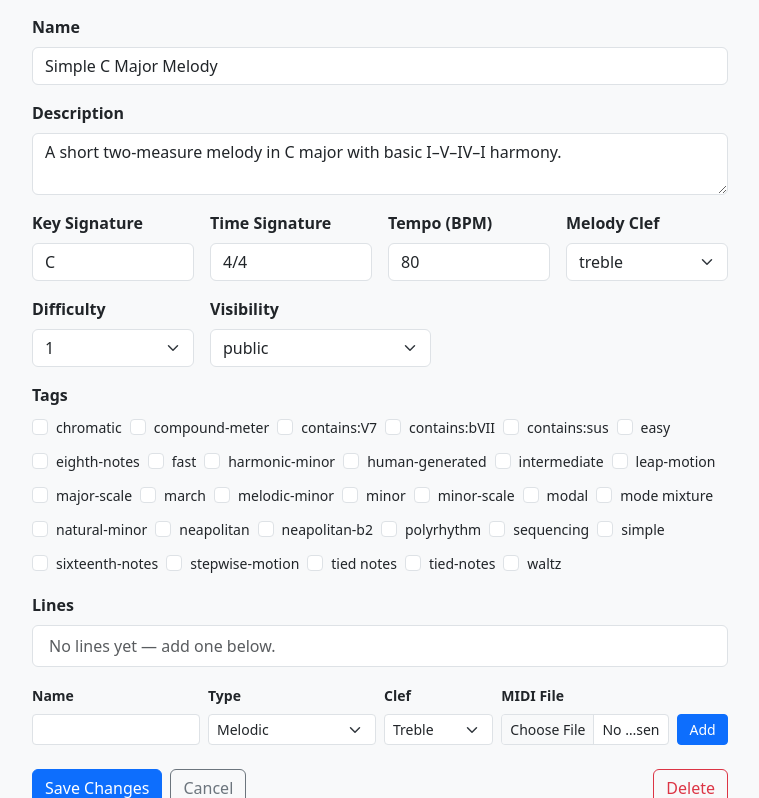
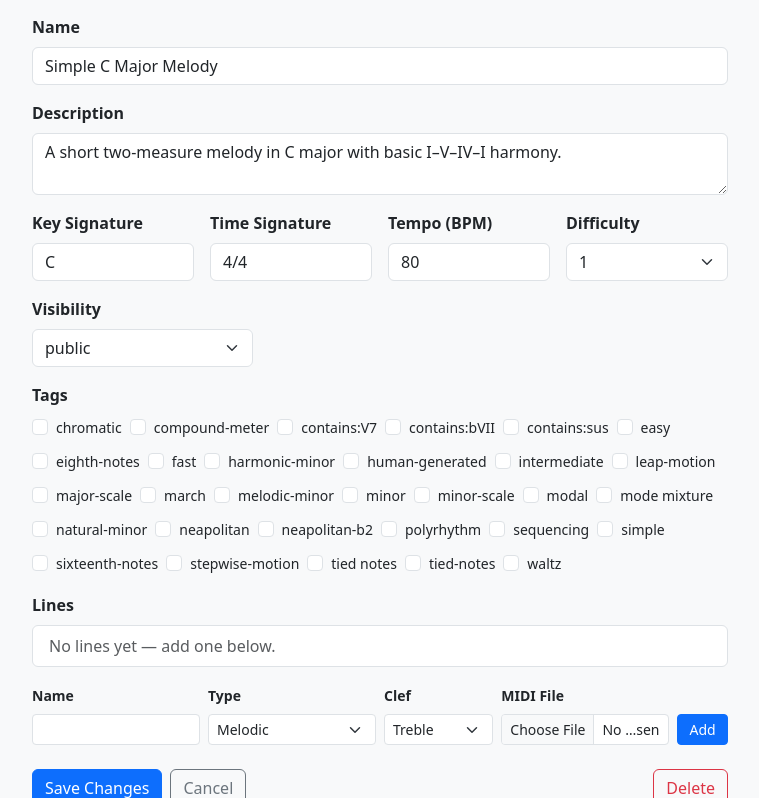
Before and after one commit to FakeBees/Musicianship-Website, a Flask app: page /admin/holistic/1/edit in a window 1280 px wide. Shown: the part 176-974 px from the top of the page, without its empty margins (260-1019 px from the left). Run offline with Flask 3, Linux system fonts and the light colour scheme; a user stored in the database is signed in.

Commit message:
fix: remove dead Melody Clef field from holistic edit form
Field referenced h.melody_clef, which no longer exists on HolisticExercise
since clef is now set per melody line. Rendered harmlessly (Jinja treats
the undefined attribute as falsy) but did nothing on submit and confused
the admin UI.

Co-Authored-By: Claude Sonnet 5 <noreply@anthropic.com>

```diff
--- a/templates/admin/holistic_edit.html
+++ b/templates/admin/holistic_edit.html
@@ -19,10 +19,6 @@
         <input name="time_signature" class="form-control" required value="{{ h.time_signature }}"></div>
       <div class="col-md-3"><label class="form-label fw-semibold">Tempo (BPM)</label>
         <input name="tempo" type="number" class="form-control" required min="20" max="400" value="{{ h.tempo }}"></div>
-      <div class="col-md-3"><label class="form-label fw-semibold">Melody Clef</label>
-        <select name="melody_clef" class="form-select">
-          {% for c in ['treble','bass','alto','tenor'] %}<option {% if h.melody_clef == c %}selected{% endif %}>{{ c }}</option>{% endfor %}
-        </select></div>
       <div class="col-md-3"><label class="form-label fw-semibold">Difficulty</label>
         <select name="difficulty" class="form-select">
           {% for d in [1,2,3,4,5] %}<option {% if h.difficulty == d %}selected{% endif %}>{{ d }}</option>{% endfor %}
```
